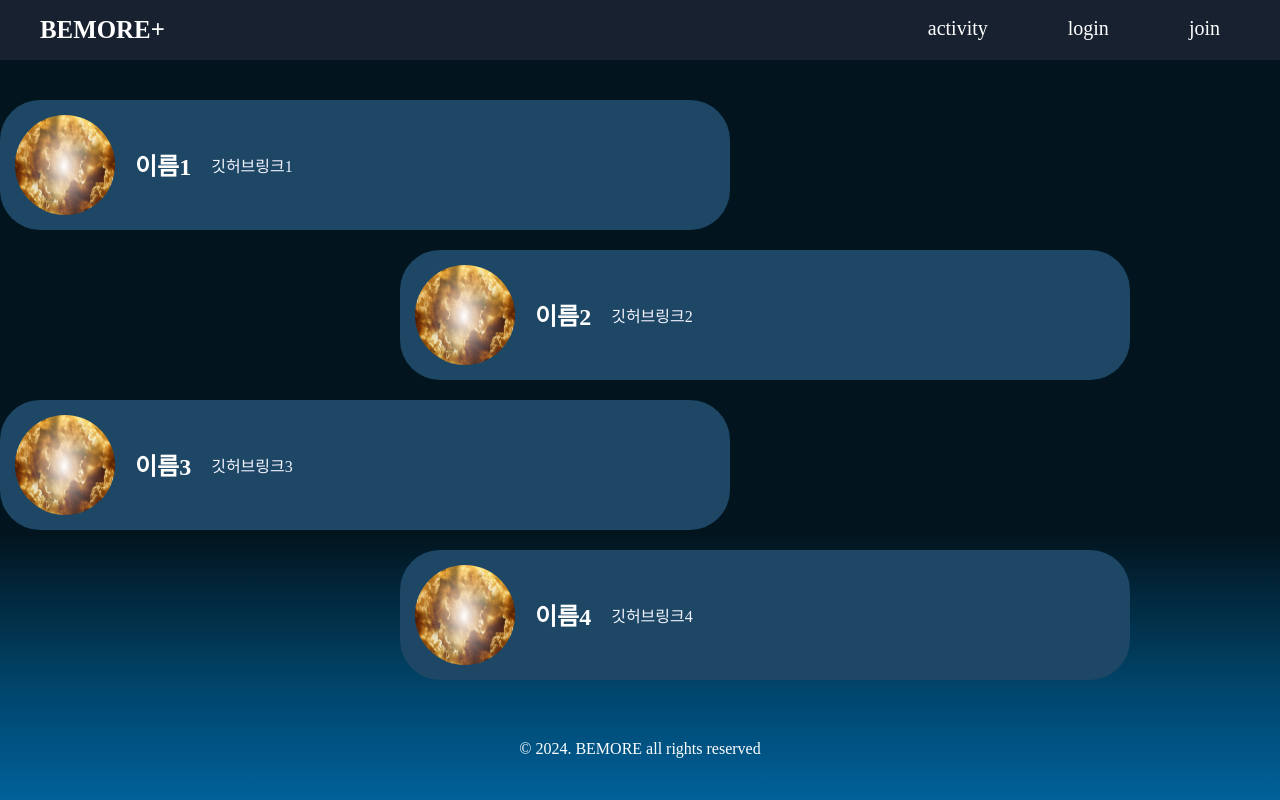
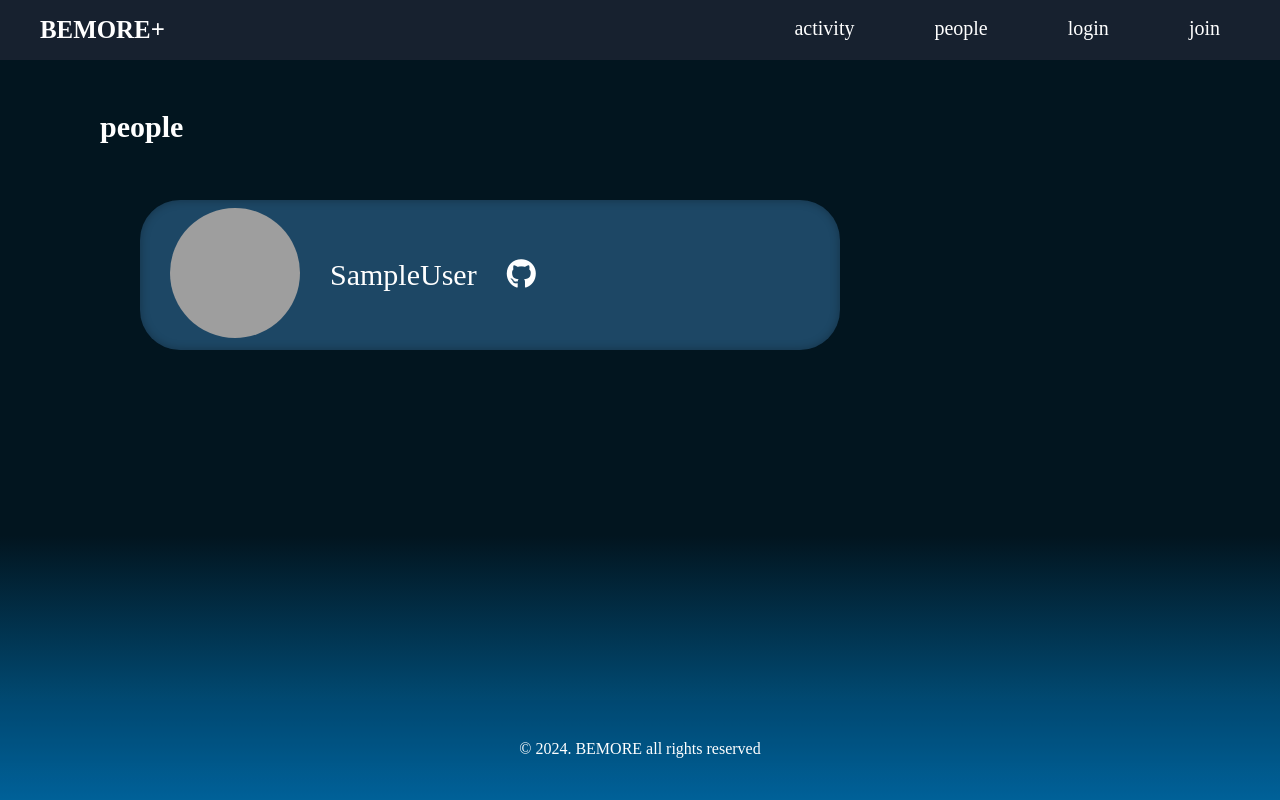
Before and after one commit to mjkang4416/bemoreWeb, a Django app: page /peopleApp/people/ in a window 1280 px wide. Run offline with Django 5.2, Linux system fonts and the light colour scheme; the visitor is signed in with stand-in values (Sample User, id 1); data comes from the database, SQL or seed files in the repository; some libraries are stand-ins or nearby versions; grey boxes are pictures that could not be loaded.

Commit message:
people.html완성

```diff
--- a/peopleApp/templates/peopleApp/people.html
+++ b/peopleApp/templates/peopleApp/people.html
@@ -7,33 +7,25 @@
     <!--js-->
     <script src="{% static 'js/showProfile.js' %}"></script>
     <script src="{% static 'js/addPerson.js' %}"></script>
-
-    <!--people �붾㈃-->
-    <h1 style="text-align: left;">people</h1>
+    <!--people 화면-->
+    <div id="page-name"><h1>people</h1></div>
 
     <div class="containe">
-        <!--誘몃━ 異붽��섏뼱 �덈뒗 踰꾩쟾-->
-        <div class="person">
-          <img src="{% static 'img/pic1.jpg' %}">
-          <h2>이름1</h2>
-          <a href="https://github.com/github1">깃허브링크1</a>
-        </div>
-        <div class="person">
-            <img src="{% static 'img/pic1.jpg' %}">
-          <h2>이름2</h2>
-          <a href="https://github.com/github2">깃허브링크2</a>
-        </div>
-        <div class="person">
-            <img src="{% static 'img/pic1.jpg' %}">
-            <h2>이름3</h2>
-            <a href="https://github.com/github2">깃허브링크3</a>
-        </div>
-        <div class="person">
-            <img src="{% static 'img/pic1.jpg' %}">
-            <h2>이름4</h2>
-            <a href="https://github.com/github2">깃허브링크4</a>
-        </div>
-        <div id="personList"></div>
+
+      {% for profile in items %}
+
+      <!--프로필사진, 이름, 깃허브 링크 가져옴-->
+      <div class="person  {% if forloop.counter|divisibleby:"2" %}even{% else %}odd{% endif %}">
+      <div id="photo">
+        <div><img src={% if profile.profile_photo %}"{{ profile.profile_photo.url }}"{% else %}"https://i.stack.imgur.com/34AD2.jpg"{% endif %} class="no-edit" id="profile-photo" alt=""></div>
+      </div>
+      <div id="userInfo">
+        <div>{{ profile.user.first_name }}{{ profile.user.last_name }}</div>
+        <div><a href="{{ profile.github }}"><i id="git-id" class="fa-brands fa-github"></i></a></div>
+      </div>
+    </div>
+      {% endfor %}
+
     </div>
 
 {% endblock %}
--- a/peopleApp/views.py
+++ b/peopleApp/views.py
@@ -1,10 +1,8 @@
-from django.shortcuts import render
-
-# Create your views here.
-
+from django.shortcuts import render, redirect
+from mypage.models import Profile
 def people(request):
-    # HTML 파일을 렌더링하여 반환
-    return render(request, 'peopleApp/people.html')
+    context={'items':Profile.objects.all()}
+    return render(request, 'peopleApp/people.html',context)
 
 def profile(request):
     return render(request, 'peopleApp/profile.html')
--- a/static/css/people.css
+++ b/static/css/people.css
@@ -1,92 +1,60 @@
 .containe {
+  margin-top: 200px;
   display: flex;
   flex-direction: column;
   width: 100%;
+  align-items: center;
+
+}
+#profile-photo{
+  border-radius: 50%;
+  width: 130px;
+  height: 130px;
+  padding:0 30px;
+}
+#userInfo{
+  display: flex;
   justify-content: center;
 }
-
+#userInfo div{
+  font-size: 30px;
+  padding-right: 30px;
+}
 .person {
   display: flex;
   width: 700px;
+  height: 150px;
   align-items: center;
-  padding: 15px;
-  margin-top: 20px;
   border-radius: 40px;
   background-color: #1D4765;
+  box-shadow: inset 0 0 10px rgba(0, 0, 0, 0.300) ;
+  margin-bottom: 30px;
+}
+.person.even {
+  margin-left: 300px;
 }
 
-.person:nth-child(odd) {
-  margin-right: auto;
+.person.odd {
+  margin-right: 300px;
 }
-
-.person:nth-child(even) {
-  margin-left: 400px;
-}
-
-.person img {
-  width: 100px;
-  height: 100px;
-  border-radius: 50%;
-  pointer-events: auto;
-}
-
-.person h2 {
-  color: white;
-  margin-left: 20px;
-}
-
-.person a {
-  color: rgb(244, 244, 255);
-  margin-left: 20px;
-}
-
 /* 모바일 장치에 대한 CSS 스타일 추가 */
 @media only screen and (max-width: 900px) {
-  .person {
-    display: flex;
-    flex-direction: column; /* 요소들을 세로로 배치 */
-    align-items: center; /* 요소들을 수직으로 중앙 정렬 */
-    width: 300px;
-    height: auto; /* 높이를 자동으로 설정하여 내용에 맞게 조정 */
-    margin: 20px auto; /* 상하 20px, 좌우 자동으로 정렬 */
+  .containe {
+    margin-top: 150px;
   }
-
-/* 모바일 장치에 대한 CSS 스타일 추가 */
-@media only screen and (max-width: 900px) {
-  .person {
-    display: flex;
-    flex-direction: row; /* 요소들을 가로로 배치 */
-    align-items: center; /* 요소들을 수직으로 중앙 정렬 */
-    width: 300px;
-    height: auto; /* 높이를 자동으로 설정하여 내용에 맞게 조정 */
-    margin: 20px auto; /* 상하 20px, 좌우 자동으로 정렬 */
+#profile-photo{
+  width: 130px;
+  height: 130px;
+  padding:0 20px;
+}
+.person {
+  width: 350px;
+  height: 150px;
+}
+  .person.even {
+    margin-left: 0px;
   }
-
-  .person img {
-    margin-right: 10px; /* 이미지 오른쪽에 여백 설정 */
-  }
-
-  .lBox {
-  display: flex; /* 요소들을 가로 방향으로 배치 */
-  flex-direction: row; /* 가로 방향으로 요소 배치 */
-  justify-content: center; /* 가로 방향으로 중앙 정렬 */
-  align-items: center; /* 세로 방향으로 중앙 정렬 */
-}
-
-  .person h2,
-  .person a {
-    margin: 5px 0; /* 이름과 링크 요소들 사이의 간격 조정 */
-    text-align: center; /* 가운데 정렬 */
-  }
-
-  /* nth-child 스타일을 모바일에서 덮어씌우지 않도록 수정 */
-  .person:nth-child(even) {
-    margin-left: auto; /* 모바일에서는 지그재그가 적용되지 않도록 수정 */
-  }
-
-  .person:nth-child(odd) {
-    margin-right: auto; /* 모바일에서는 지그재그가 적용되지 않도록 수정 */
+  .person.odd {
+    margin-right:0px;
   }
 }
-
-}
--- a/templates/base.html
+++ b/templates/base.html
@@ -26,7 +26,7 @@
            <!-- 네비바 메뉴 -->
             <ul class="nav_menu">
                 <li id="etc"><a href="{% url 'activity:show_activity'%}">activity</a></li><!--활동 게시판-->
-                {% comment %} <li id="etc"><a href="{% url 'peopleApp:show_people' %}">people</a></li><!--동아리원 소개 페이지--> {% endcomment %}
+                <li id="etc"><a href="{% url 'peopleApp:people' %}">people</a></li><!--동아리원 소개 페이지-->
                 <li id="etc" class="menu1">
                     {%if user.is_authenticated %}
                          <a class="login-btn">login</a>
```
